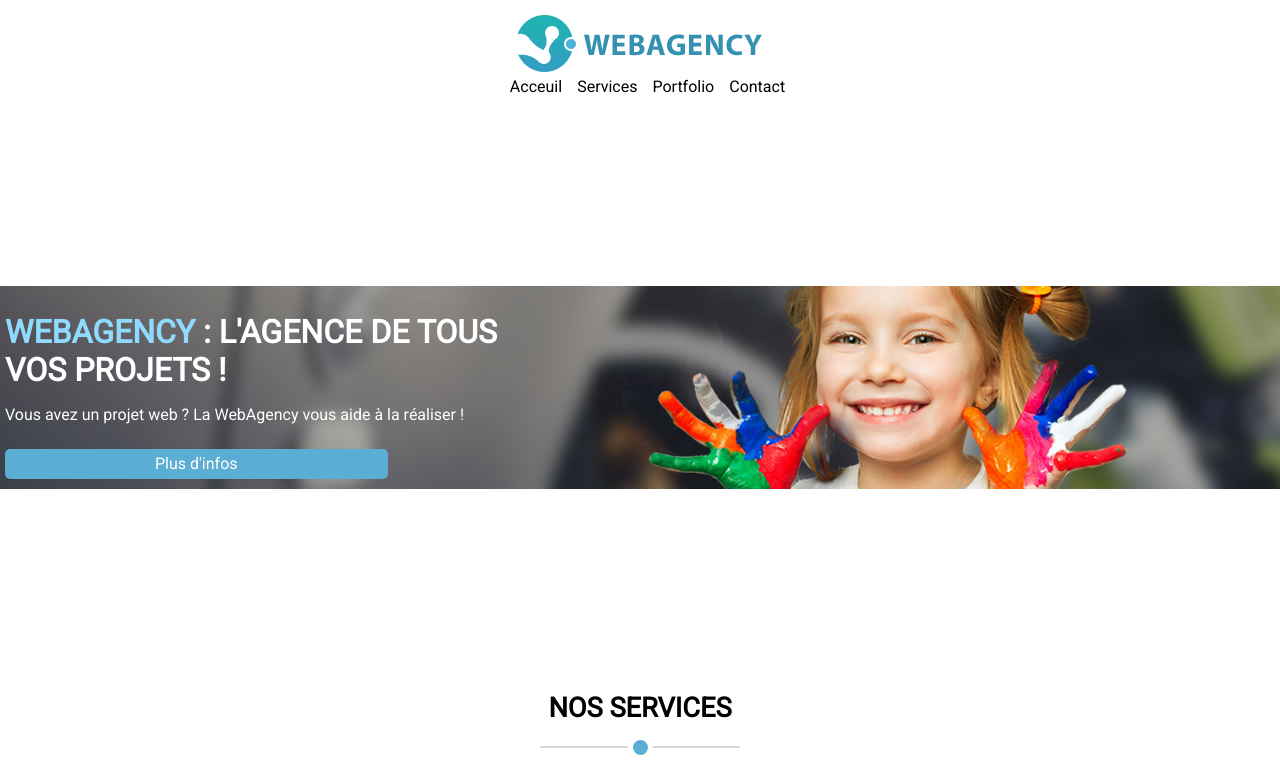
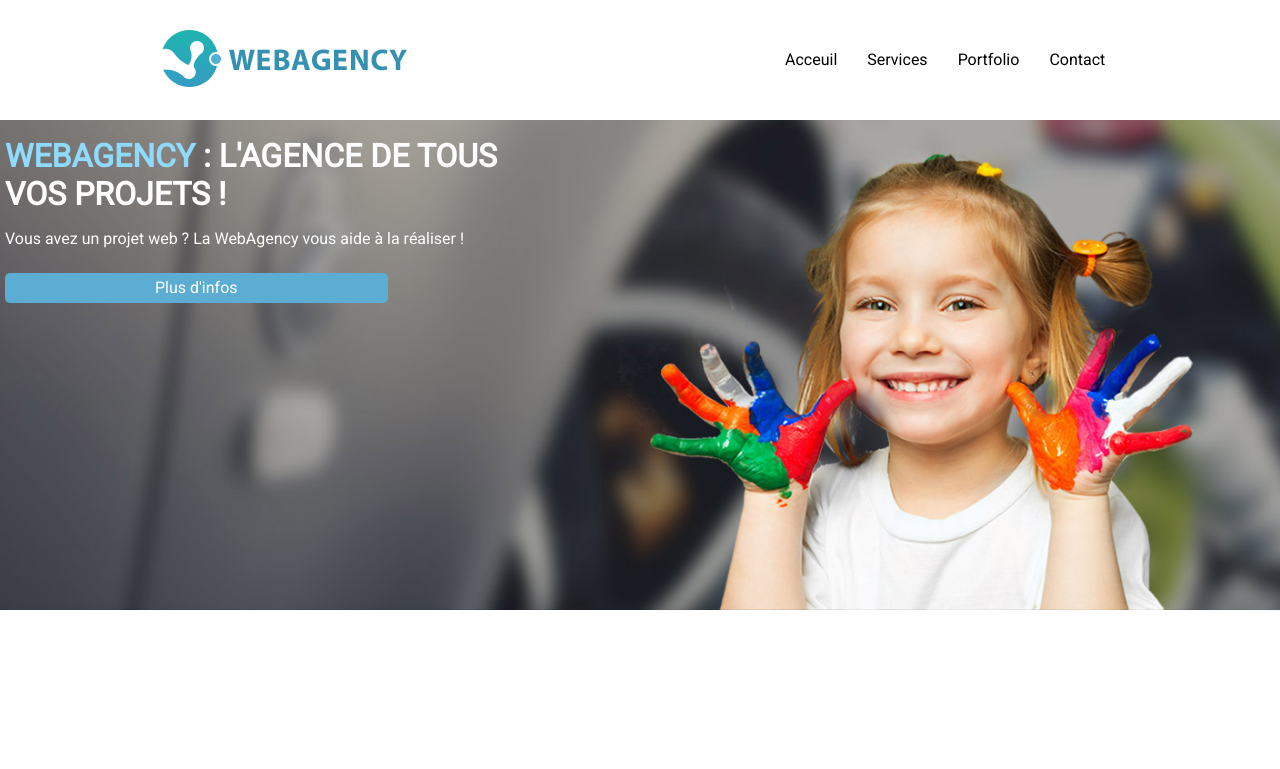
Before and after one commit to ESrebuff/Premiertest.github.io, a plain HTML site: page index.html in a window 1280 px wide. Shown: the top 769 px of the page. Drawn offline with Linux system fonts and the light colour scheme.

Commit message:
Breakpoint nav-bar fini, début du travail sur la 1er section

```diff
--- a/style.css
+++ b/style.css
@@ -2,7 +2,7 @@ body {
   width: 100%;
   height: 100%;
   margin: 0 0 0 0;
-  padding-top: 20%;
+  padding-top: 80px;
   font-family: 'Roboto', sans-serif;
 }
 
@@ -74,7 +74,7 @@ img {
   position: fixed;
   top: 0;
   width: 100%;
-  height: 10%;
+  height: 90px;
   z-index: 1;
 }
 
@@ -91,16 +91,13 @@ img {
 }
 
 #nav-bar li {
-  margin: -30px 15px 0px 0px;
+  margin: -30px 0px 0px 0px;
   font-size: 1em;
 }
 
 #nav-bar a {
+  padding: 50px 5px 0 5px;
   color: #000000;
-}
-
-#nav-bar a:hover {
-  border-bottom: 3px solid #21b1b3
 }
 
 /*ACCUEIL et SLIDER*/
@@ -416,9 +413,52 @@ iframe {
   font-weight: bold;
 }
 
-@media (min-width:320px) { /* smartphones, portrait iPhone, portrait 480x320 phones (Android) */ }
-@media (min-width:480px) { /* smartphones, Android phones, landscape iPhone */ }
-@media (min-width:600px) { /* portrait tablets, portrait iPad, e-readers (Nook/Kindle), landscape 800x480 phones (Android) */ }
-@media (min-width:801px) { /* tablet, landscape iPad, lo-res laptops ands desktops */ }
-@media (min-width:1025px) { /* big landscape tablets, laptops, and desktops */ }
-@media (min-width:1281px) { /* hi-res laptops and desktops */ }
+@media (min-width:320px) { /* smartphones, portrait iPhone, portrait 480x320 phones (Android) */
+}
+@media (min-width:480px) { /* smartphones, Android phones, landscape iPhone */
+  #infos {
+      height: 300px;
+  }
+}
+@media (min-width:600px) { /* portrait tablets, portrait iPad, e-readers (Nook/Kindle), landscape 800x480 phones (Android) */
+  #infos {
+      height: 400px;
+  }
+}
+
+@media screen and (max-width:800px) {
+  #nav-bar a:hover {
+    border-bottom: 4px solid #5cadd3
+  }
+}
+
+@media (min-width:801px) { /* tablet, landscape iPad, lo-res laptops ands desktops */
+  #header {
+    display: flex;
+    justify-content: space-around;
+    padding-top: 30px;
+  }
+  #nav-bar {
+    align-items: center;
+  }
+  #nav-bar li {
+    margin-left: 10px;
+    font-size: 1em;
+  }
+  #nav-bar a {
+    padding: 45px 10px 0 10px;
+  }
+  #nav-bar a:hover {
+    border-top: 5px solid #5cadd3;
+  }
+}
+@media (min-width:1025px) { /* big landscape tablets, laptops, and desktops */
+  #infos {
+      height: 500px;
+  }
+}
+@media (min-width:1281px) { /* hi-res laptops and desktops */
+  #infos {
+      height: 600px;
+  }
+}
```
